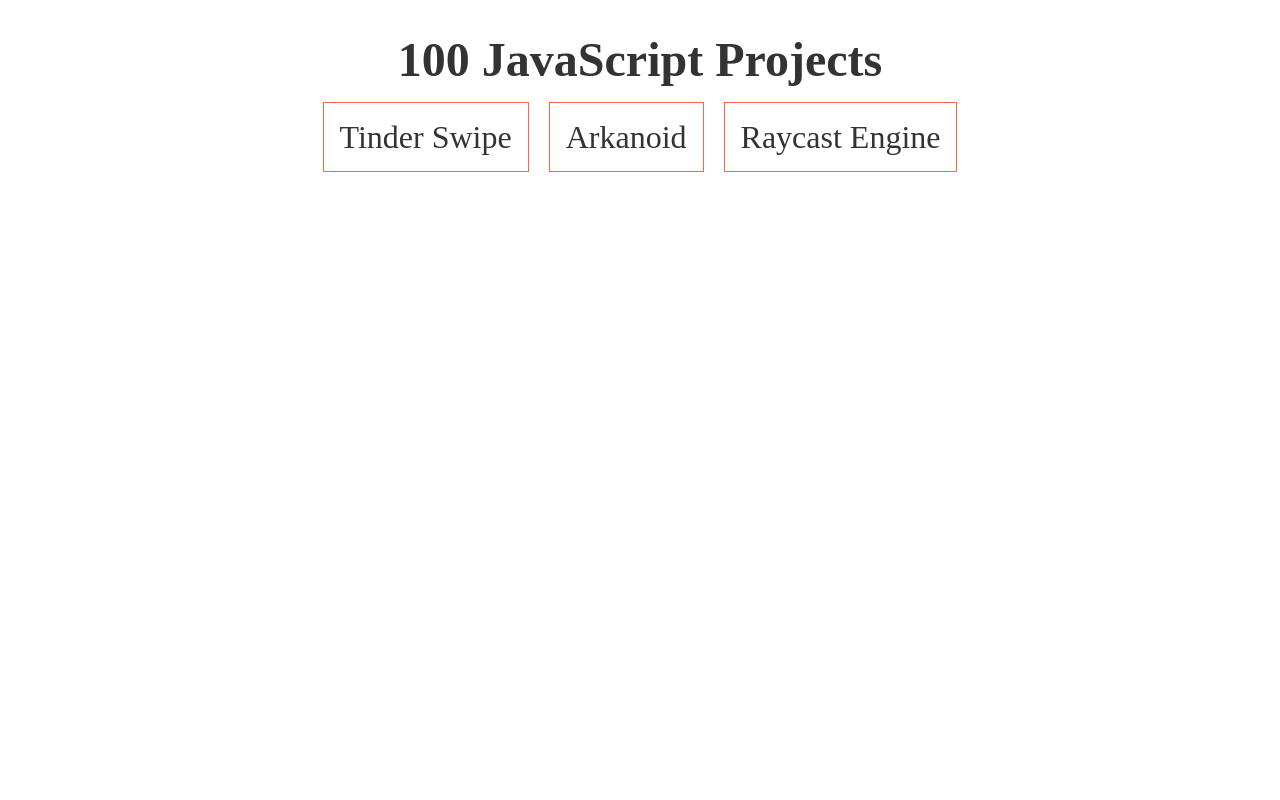
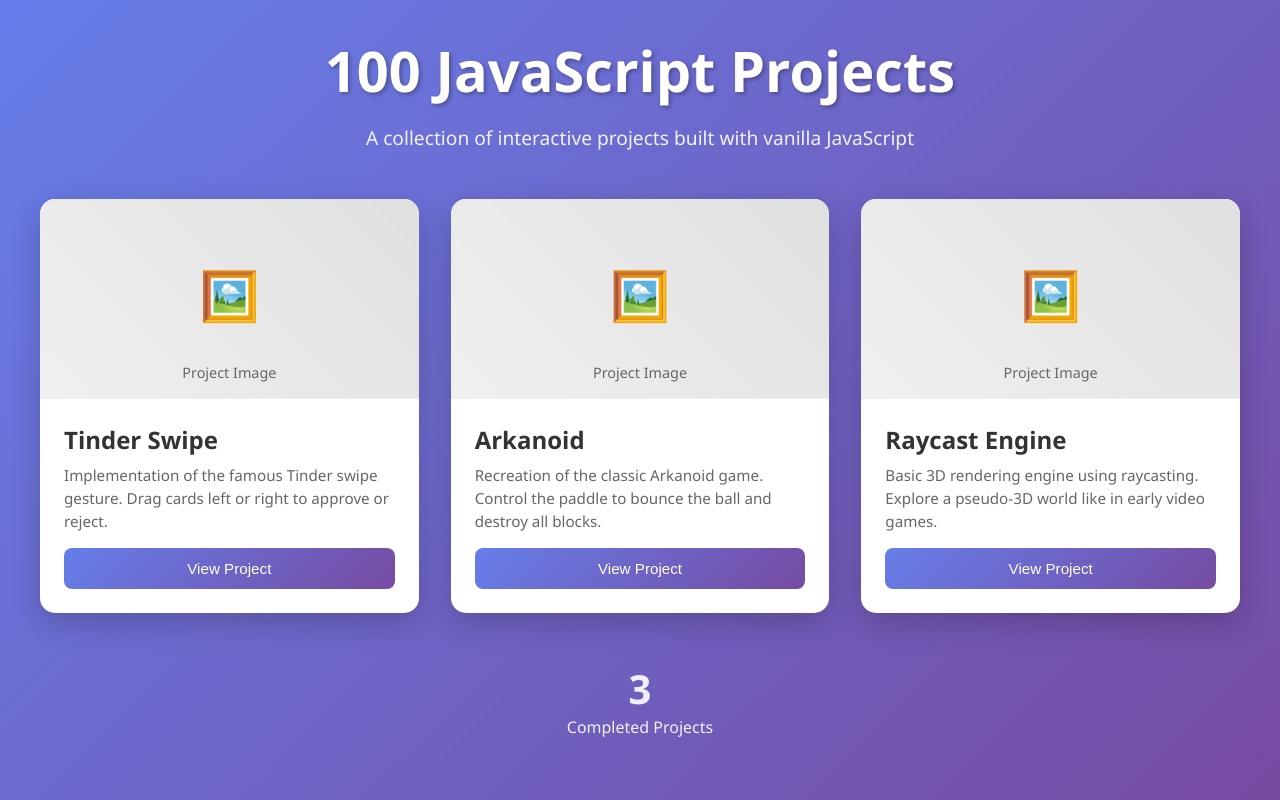
Before and after one commit to joshuaco/100-javascript-projects, a plain HTML site: page index.html in a window 1280 px wide. Drawn offline with Linux system fonts and the light colour scheme.

Commit message:
feat: restructure index.html to enhance project display with a grid layout and add project descriptions

```diff
--- a/index.html
+++ b/index.html
@@ -4,37 +4,59 @@
     <meta charset="UTF-8" />
     <meta name="viewport" content="width=device-width, initial-scale=1.0" />
     <title>100 JavaScript Projects</title>
+    <link rel="stylesheet" href="styles.css" />
   </head>
-  <style>
-    body {
-      text-align: center;
-    }
+  <body>
+    <div class="container">
+      <header class="header">
+        <h1 class="title">100 JavaScript Projects</h1>
+        <p class="subtitle">
+          A collection of interactive projects built with vanilla JavaScript
+        </p>
+      </header>
 
-    h1 {
-      font-size: 3rem;
-      color: #333;
-    }
+      <main class="projects-grid">
+        <a href="./01-tinder-swipe/index.html" class="project-card">
+          <div class="project-image"></div>
+          <div class="project-content">
+            <h3 class="project-title">Tinder Swipe</h3>
+            <p class="project-description">
+              Implementation of the famous Tinder swipe gesture. Drag cards left
+              or right to approve or reject.
+            </p>
+            <button class="project-button">View Project</button>
+          </div>
+        </a>
 
-    a {
-      font-size: 2rem;
-      margin: 1rem;
-      padding: 1rem;
-      border: 1px solid tomato;
-      text-decoration: none;
-      color: #333;
-      margin: 8px;
+        <a href="./02-arkanoid/index.html" class="project-card">
+          <div class="project-image"></div>
+          <div class="project-content">
+            <h3 class="project-title">Arkanoid</h3>
+            <p class="project-description">
+              Recreation of the classic Arkanoid game. Control the paddle to
+              bounce the ball and destroy all blocks.
+            </p>
+            <button class="project-button">View Project</button>
+          </div>
+        </a>
 
-      @media screen and (max-width: 500px) {
-        display: block;
-        margin-bottom: 12px;
-      }
-    }
-  </style>
-  <body>
-    <h1>100 JavaScript Projects</h1>
+        <a href="./03-raycasting-engine/index.html" class="project-card">
+          <div class="project-image"></div>
+          <div class="project-content">
+            <h3 class="project-title">Raycast Engine</h3>
+            <p class="project-description">
+              Basic 3D rendering engine using raycasting. Explore a pseudo-3D
+              world like in early video games.
+            </p>
+            <button class="project-button">View Project</button>
+          </div>
+        </a>
+      </main>
 
-    <a href="./01-tinder-swipe/index.html">Tinder Swipe</a>
-    <a href="./02-arkanoid/index.html">Arkanoid</a>
-    <a href="./03-raycasting-engine/index.html">Raycast Engine</a>
+      <footer class="stats">
+        <span class="stats-number">3</span>
+        <span class="stats-label">Completed Projects</span>
+      </footer>
+    </div>
   </body>
 </html>
--- /dev/null
+++ b/styles.css
@@ -0,0 +1,171 @@
+* {
+  margin: 0;
+  padding: 0;
+  box-sizing: border-box;
+}
+
+body {
+  font-family: 'Segoe UI', Tahoma, Geneva, Verdana, sans-serif;
+  background: linear-gradient(135deg, #667eea 0%, #764ba2 100%);
+  min-height: 100vh;
+  padding: 2rem;
+}
+
+.container {
+  max-width: 1200px;
+  margin: 0 auto;
+}
+
+.header {
+  text-align: center;
+  margin-bottom: 3rem;
+}
+
+.title {
+  font-size: 3.5rem;
+  color: white;
+  margin-bottom: 1rem;
+  text-shadow: 2px 2px 4px rgba(0, 0, 0, 0.3);
+}
+
+.subtitle {
+  font-size: 1.2rem;
+  color: rgba(255, 255, 255, 0.9);
+  font-weight: 300;
+}
+
+.projects-grid {
+  display: grid;
+  grid-template-columns: repeat(auto-fit, minmax(300px, 1fr));
+  gap: 2rem;
+  margin-top: 2rem;
+}
+
+.project-card {
+  background: white;
+  border-radius: 15px;
+  box-shadow: 0 10px 30px rgba(0, 0, 0, 0.2);
+  overflow: hidden;
+  transition: transform 0.3s ease, box-shadow 0.3s ease;
+  text-decoration: none;
+  color: inherit;
+}
+
+.project-card:hover {
+  transform: translateY(-10px);
+  box-shadow: 0 20px 40px rgba(0, 0, 0, 0.3);
+}
+
+.project-image {
+  width: 100%;
+  height: 200px;
+  background: linear-gradient(45deg, #f0f0f0, #e0e0e0);
+  display: flex;
+  align-items: center;
+  justify-content: center;
+  color: #999;
+  font-size: 1.1rem;
+  border-bottom: 1px solid #eee;
+  position: relative;
+}
+
+.project-image::before {
+  content: '🖼️';
+  font-size: 3rem;
+  margin-bottom: 0.5rem;
+}
+
+.project-image::after {
+  content: 'Project Image';
+  position: absolute;
+  bottom: 1rem;
+  font-size: 0.9rem;
+  color: #666;
+}
+
+.project-content {
+  padding: 1.5rem;
+}
+
+.project-title {
+  font-size: 1.5rem;
+  font-weight: 600;
+  color: #333;
+  margin-bottom: 0.5rem;
+}
+
+.project-description {
+  color: #666;
+  font-size: 0.95rem;
+  margin-bottom: 1rem;
+  line-height: 1.5;
+}
+
+.project-button {
+  background: linear-gradient(135deg, #667eea 0%, #764ba2 100%);
+  color: white;
+  border: none;
+  padding: 0.75rem 1.5rem;
+  border-radius: 8px;
+  font-size: 0.95rem;
+  font-weight: 500;
+  cursor: pointer;
+  transition: all 0.3s ease;
+  width: 100%;
+}
+
+.project-button:hover {
+  background: linear-gradient(135deg, #5a6fd8 0%, #6a4190 100%);
+  transform: translateY(-2px);
+}
+
+.stats {
+  margin-top: 3rem;
+  text-align: center;
+  color: white;
+  opacity: 0.9;
+}
+
+.stats-number {
+  font-size: 2.5rem;
+  font-weight: bold;
+  display: block;
+}
+
+.stats-label {
+  font-size: 1rem;
+  margin-top: 0.5rem;
+}
+
+@media screen and (max-width: 768px) {
+  body {
+    padding: 1rem;
+  }
+
+  .title {
+    font-size: 2.5rem;
+  }
+
+  .projects-grid {
+    grid-template-columns: 1fr;
+    gap: 1.5rem;
+  }
+
+  .project-image {
+    height: 150px;
+  }
+}
+
+@media screen and (max-width: 500px) {
+  .title {
+    font-size: 2rem;
+  }
+
+  .subtitle {
+    font-size: 1rem;
+  }
+
+  .project-content {
+    padding: 1rem;
+  }
+}
```
